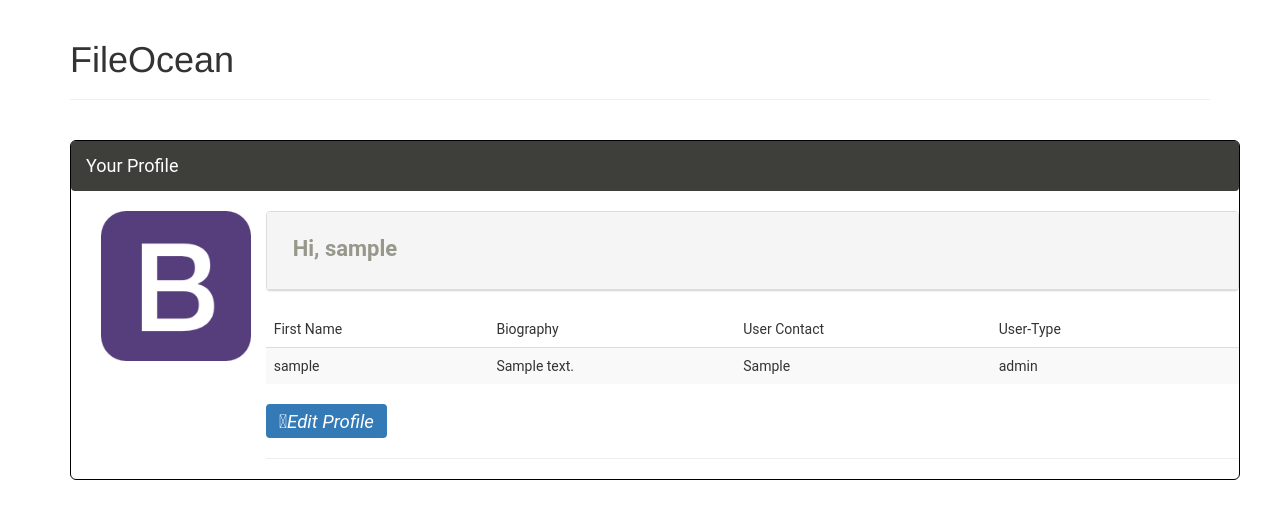
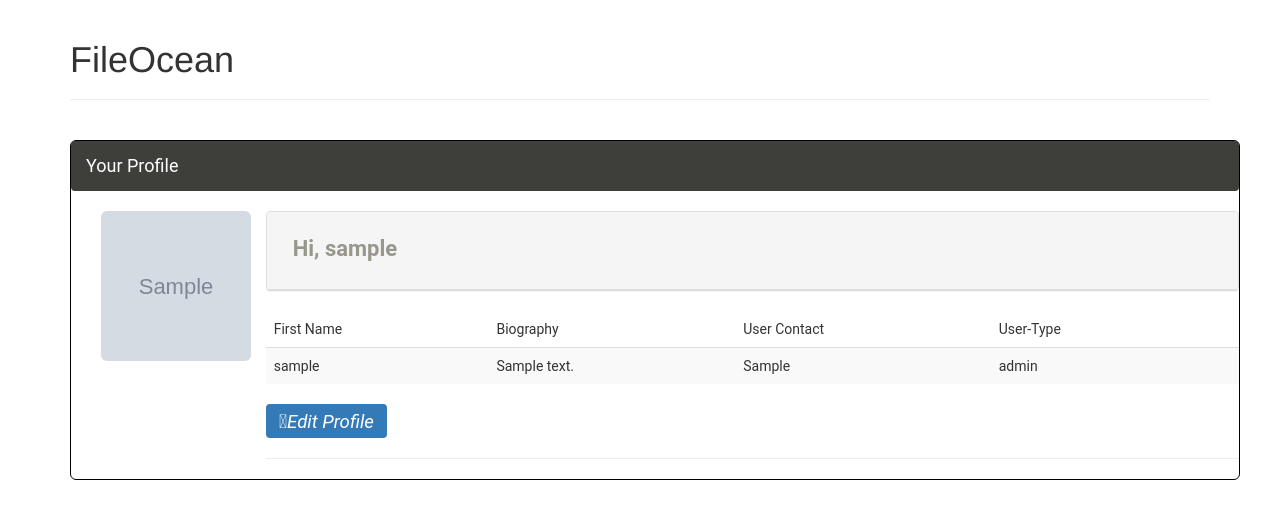
Before and after one commit to kuzmanP/FileOcean, a Django app: page /users/profile/ in a window 1280 px wide. Shown: the top 519 px of the page. Run offline with Django 3.2, Linux system fonts and the light colour scheme; a user stored in the database is signed in; tables that the repository leaves empty hold one stand-in row (values such as "Sample post"); grey boxes marked "Sample" are stand-in pictures; some libraries are stand-ins or nearby versions.

Commit message:
chore: Updated the image url(main)

```diff
--- a/Templates/userProfile.html
+++ b/Templates/userProfile.html
@@ -73,7 +73,7 @@
                   id="bs-example-navbar-collapse-1"
                 >
 
-                <img  src="{% static 'assets/img/apple-touch-icon.png' %}"  height="150" width="150" >
+                <img class="img-rounded" src="{{image.url}}"  height="150" width="150" >
 
                   <div id="treeview"></div>
                 </div>
```
